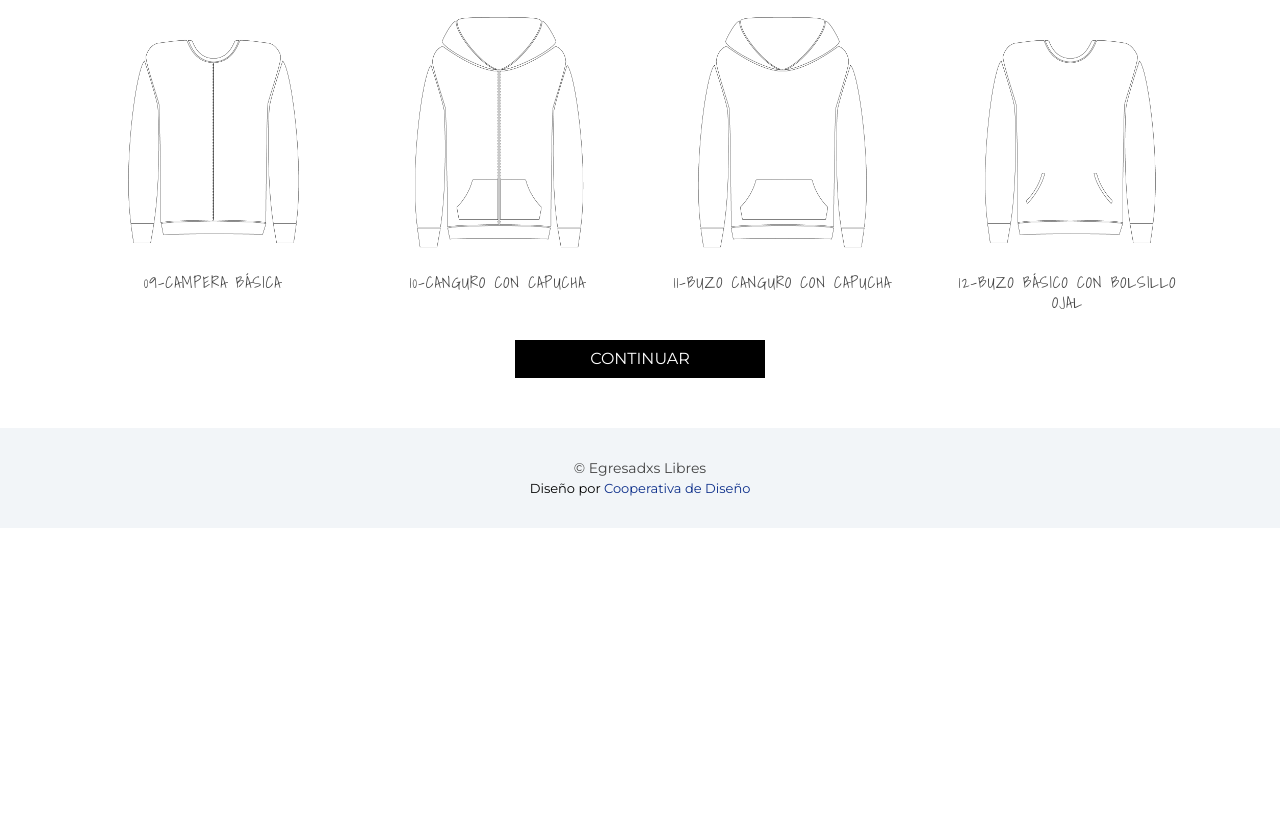
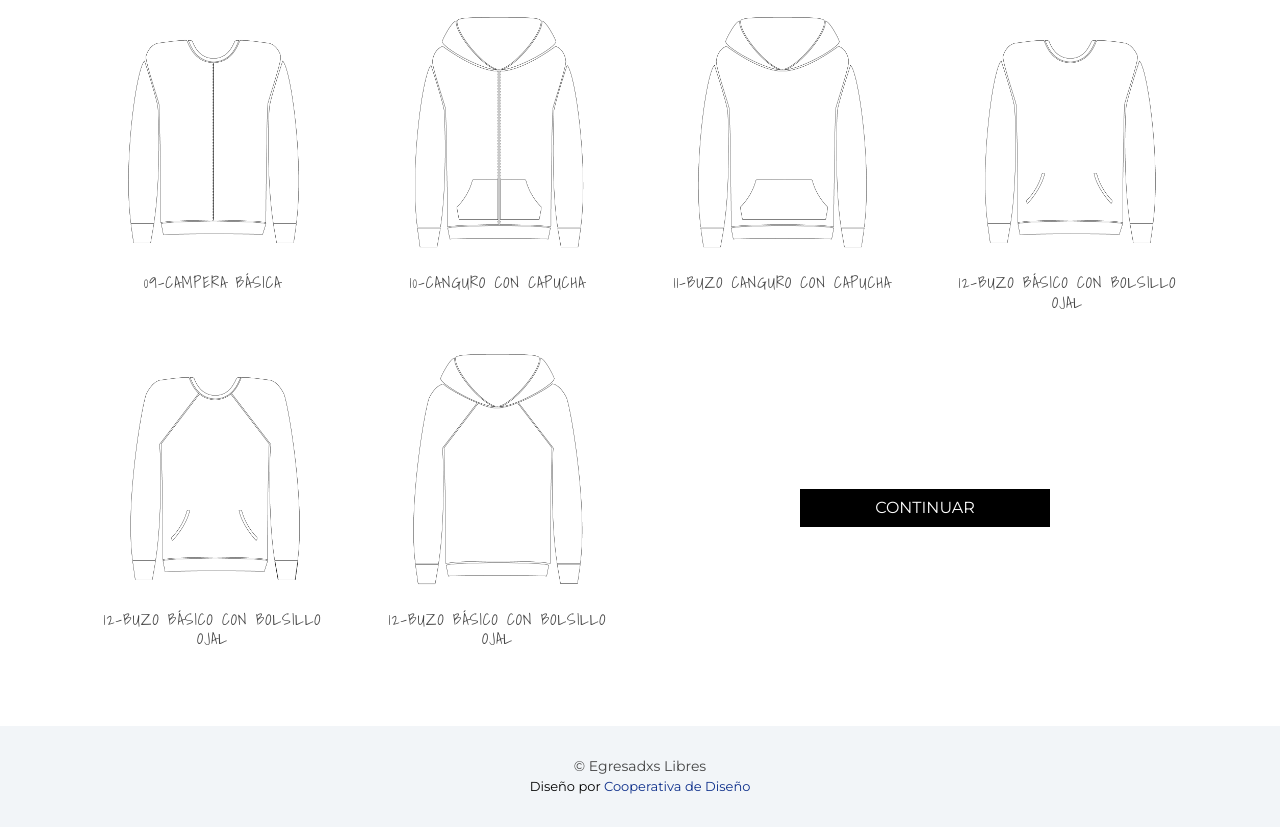
Before and after one commit to mariamayer/egresadxslibres, a plain HTML site: page disena-tu-buzo.html in a window 1280 px wide. Shown: the part 1014-1841 px from the top of the page. Before the commit the page ends 1542 px from the top, so only its background shows below. Drawn offline with nearby package versions, Linux system fonts and the light colour scheme.

Commit message:
Agregar modelos

```diff
--- a/disena-tu-buzo.html
+++ b/disena-tu-buzo.html
@@ -144,6 +144,16 @@
             <label class="col-md-3 input-modelo">
               <input type="radio" value="12.svg" data-espalda="sc.svg" data-hide='["capucha","frente-derecho","frente-izquierdo","bolsillo"]' name="modelo" value="capucha">
               <img src="img/buzos/12.png">
+              <h3>12-Buzo básico con bolsillo ojal</h3>
+            </label>
+            <label class="col-md-3 input-modelo">
+              <input type="radio" value="13.svg" data-espalda="sc.svg" data-hide='["capucha","frente-derecho","frente-izquierdo","bolsillo"]' name="modelo" value="capucha">
+              <img src="img/buzos/13.png">
+              <h3>12-Buzo básico con bolsillo ojal</h3>
+            </label>
+            <label class="col-md-3 input-modelo">
+              <input type="radio" value="14.svg" data-espalda="cc.svg" data-hide='["cuello","frente-derecho","frente-izquierdo","bolsillo","borde"]' name="modelo" value="capucha">
+              <img src="img/buzos/14.png">
               <h3>12-Buzo básico con bolsillo ojal</h3>
             </label>
             <a href="#" data-hide="paso-1" data-show="paso-2" class="btn btn-continuar">Continuar</a>
```
Also changed, not shown: img/buzos/13.png (added), img/buzos/14.png (added), img/svg/13.svg (added), img/svg/14.svg (added).
